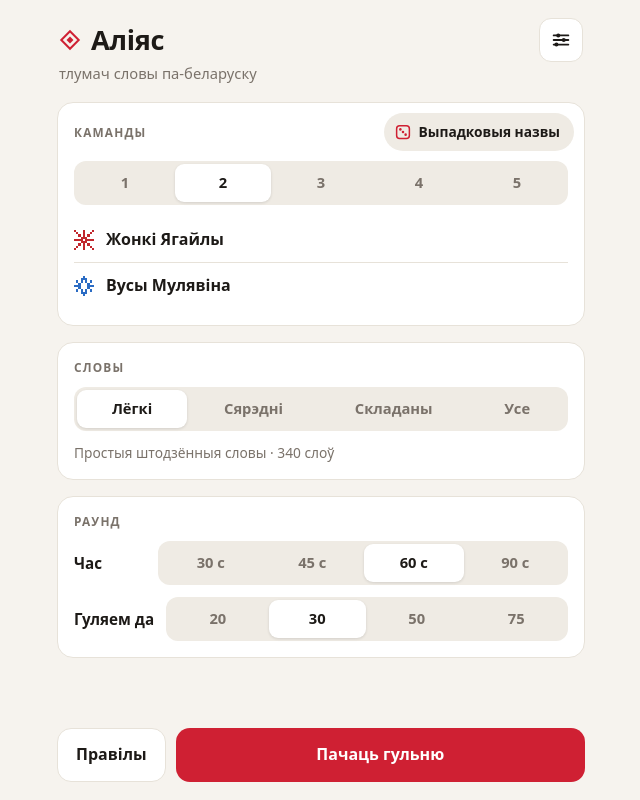
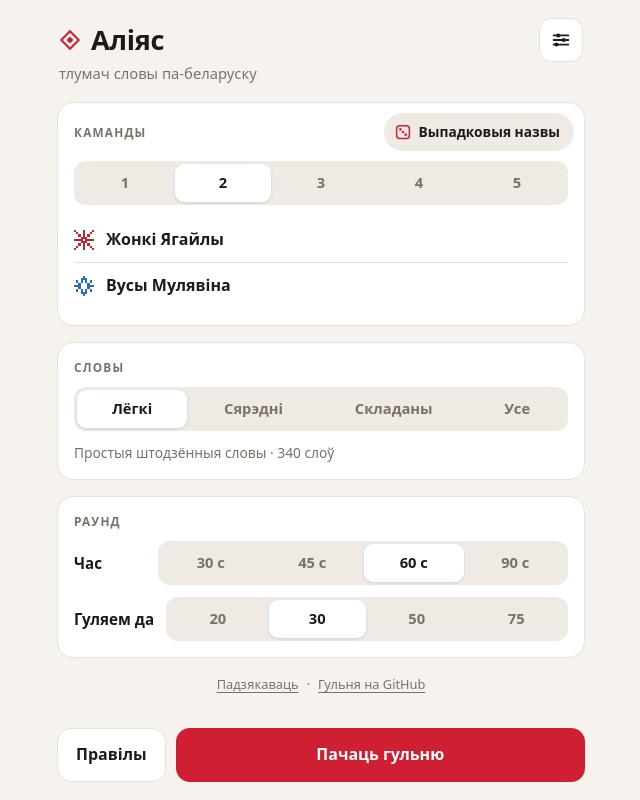
Before and after one commit to it-beard/alias-bel, a React (Vite) app: page / in a window 1280 px wide. Shown: the whole page, without its empty margins (319-959 px from the left). Built offline with nearby package versions, Linux system fonts and the light colour scheme; a web font is replaced by a local one.

Commit message:
feat: add footer with site links to setup screen

```diff
--- a/src/components/SetupScreen.jsx
+++ b/src/components/SetupScreen.jsx
@@ -154,6 +154,16 @@ export default function SetupScreen({ state, dispatch, onRules }) {
         </div>
       </section>
 
+      <footer className="site-links" aria-label={t('Карысныя спасылкі')}>
+        <a href="https://itbeard.com/support/" target="_blank" rel="noreferrer">
+          {t('Падзякаваць')}
+        </a>
+        <span aria-hidden="true">·</span>
+        <a href="https://github.com/it-beard/alias-bel" target="_blank" rel="noreferrer">
+          {t('Гульня на GitHub')}
+        </a>
+      </footer>
+
       <div className="actions actions--sticky">
         <button type="button" className="btn btn--ghost" onClick={onRules}>
           {t('Правілы')}
--- a/src/styles/app.css
+++ b/src/styles/app.css
@@ -377,6 +377,31 @@
   padding-top: 12px;
   padding-bottom: 2px;
   background: linear-gradient(to top, var(--bg) 60%, transparent);
+}
+
+.site-links {
+  display: flex;
+  flex-wrap: wrap;
+  justify-content: center;
+  gap: 4px 8px;
+  padding: 2px 4px;
+  color: var(--muted);
+  font-size: 0.8rem;
+}
+
+.site-links a {
+  color: inherit;
+  text-underline-offset: 3px;
+}
+
+.site-links a:hover {
+  color: var(--text);
+}
+
+.site-links a:focus-visible {
+  outline: 3px solid color-mix(in srgb, var(--accent) 45%, transparent);
+  outline-offset: 3px;
+  border-radius: 2px;
 }
 
 .btn {
```
Also changed, not shown: 2 other files (tests, documents, lock files or other folders).
